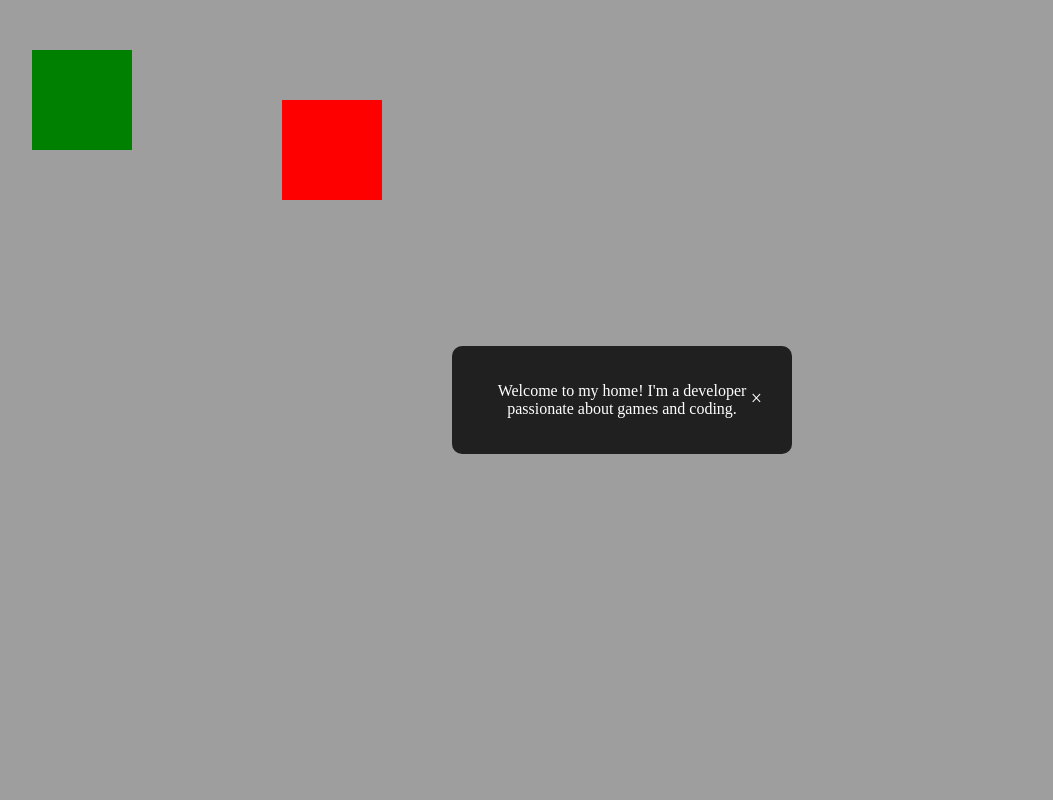
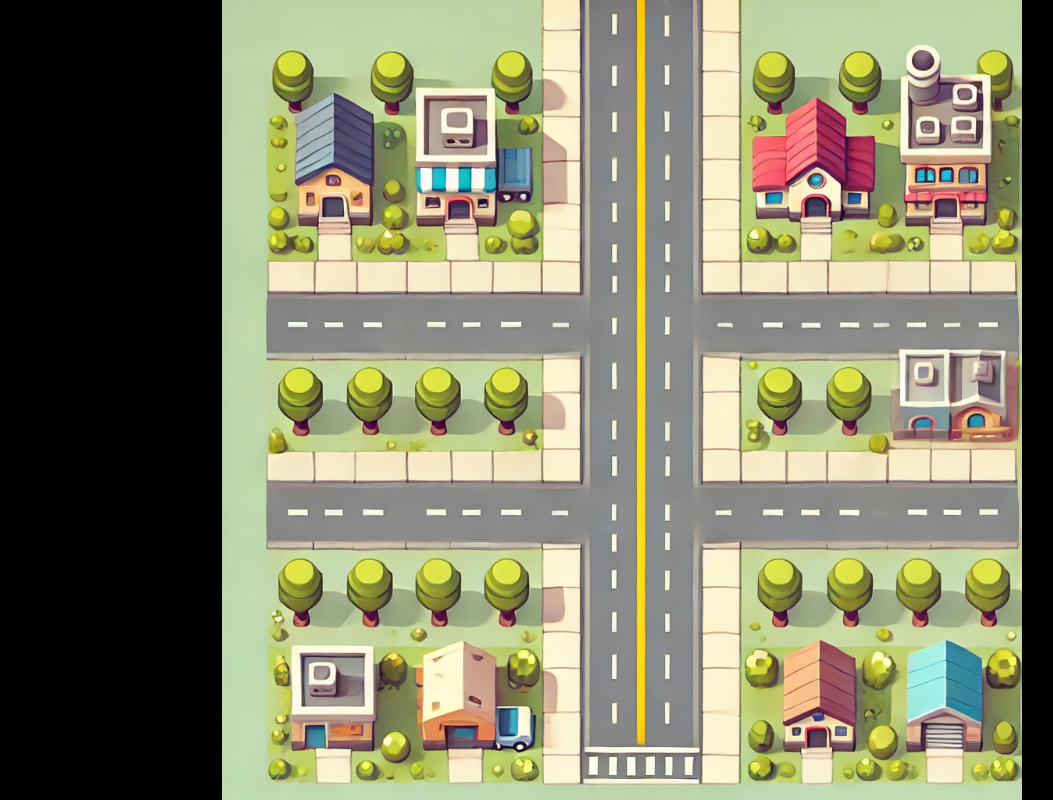
Before and after one commit to void-atom/website, a plain HTML site: page index.html in a window 1280 px wide. Shown: the whole page, without its empty margins (18-1071 px from the left). Drawn offline with Linux system fonts and the light colour scheme.

Commit message:
Added background in canvas

```diff
--- a/script.js
+++ b/script.js
@@ -1,107 +1,40 @@
-// Get canvas and context
 const canvas = document.getElementById("gameCanvas");
 const ctx = canvas.getContext("2d");
 
-// Set canvas size
-canvas.width = window.innerWidth;
-canvas.height = window.innerHeight;
+const backgroundImg = new Image();
+backgroundImg.src = "assets/background.webp";
 
-// Load images
-const backgroundImg = new Image();
-backgroundImg.src = "assets/background.jpg"; // Make sure this exists
-
-const playerImg = new Image();
-playerImg.src = "assets/player.png"; // Make sure this exists
-
-// Player properties
-let player = {
-    x: 100,
-    y: 100,
-    width: 40,
-    height: 40,
-    speed: 5
+backgroundImg.onload = function() {
+    resizeCanvas();
+    gameLoop();
 };
 
-// Define areas (places to visit)
-const areas = [
-    { name: "Home", x: 50, y: 50, width: 100, height: 100, color: "green", info: "Welcome to my home! I'm a developer passionate about games and coding." },
-    { name: "School", x: 300, y: 100, width: 100, height: 100, color: "red", info: "Here is my academic background and certifications!" }
-];
+function resizeCanvas() {
+    const aspectRatio = backgroundImg.width / backgroundImg.height;
 
-// Movement tracking
-let keys = {};
+    if (window.innerWidth / window.innerHeight > aspectRatio) {
+        canvas.height = window.innerHeight;
+        canvas.width = canvas.height * aspectRatio;
+    } else {
+        canvas.width = window.innerWidth;
+        canvas.height = canvas.width / aspectRatio;
+    }
 
-// Event listeners for movement
-window.addEventListener("keydown", (e) => keys[e.key] = true);
-window.addEventListener("keyup", (e) => keys[e.key] = false);
-
-// Popup elements
-const popup = document.getElementById("popup");
-const popupText = document.getElementById("popup-text");
-const closePopup = document.getElementById("close-popup");
-
-// Show popup function
-function showPopup(text) {
-    popupText.textContent = text;
-    popup.classList.remove("hidden");
-    popup.style.display = "block";
+    // Center canvas
+    canvas.style.position = "absolute";
+    canvas.style.top = "50%";
+    canvas.style.left = "50%";
+    canvas.style.transform = "translate(-50%, -50%)";
 }
 
-// Close popup
-closePopup.addEventListener("click", () => {
-    popup.classList.add("hidden");
-    popup.style.display = "none";
-});
-
-// Update function (Handles movement & collisions)
-function update() {
-    let moved = false;
-    if (keys["ArrowUp"]) { player.y -= player.speed; moved = true; }
-    if (keys["ArrowDown"]) { player.y += player.speed; moved = true; }
-    if (keys["ArrowLeft"]) { player.x -= player.speed; moved = true; }
-    if (keys["ArrowRight"]) { player.x += player.speed; moved = true; }
-
-    // Add movement animation
-    if (moved) {
-        document.body.classList.add("animated");
-    } else {
-        document.body.classList.remove("animated");
-    }
-
-    // Check for area interactions
-    areas.forEach(area => {
-        if (player.x < area.x + area.width &&
-            player.x + player.width > area.x &&
-            player.y < area.y + area.height &&
-            player.y + player.height > area.y) {
-            showPopup(area.info);
-        }
-    });
+function draw() {
+    ctx.clearRect(0, 0, canvas.width, canvas.height);
+    ctx.drawImage(backgroundImg, 0, 0, canvas.width, canvas.height);
 }
 
-// Draw function (Renders everything)
-function draw() {
-    ctx.clearRect(0, 0, canvas.width, canvas.height);
-
-    // Draw background
-    ctx.drawImage(backgroundImg, 0, 0, canvas.width, canvas.height);
-
-    // Draw areas (interactive places)
-    areas.forEach(area => {
-        ctx.fillStyle = area.color;
-        ctx.fillRect(area.x, area.y, area.width, area.height);
-    });
-
-    // Draw player character
-    ctx.drawImage(playerImg, player.x, player.y, player.width, player.height);
-}
-
-// Game loop (Runs continuously)
 function gameLoop() {
-    update();
     draw();
     requestAnimationFrame(gameLoop);
 }
 
-// Start the game
-gameLoop();
+window.addEventListener("resize", resizeCanvas);
--- a/style.css
+++ b/style.css
@@ -1,54 +1,17 @@
 body {
     margin: 0;
+    display: flex;
+    justify-content: center;
+    align-items: center;
+    height: 100vh;
+    background: black; /* Optional: Background outside the canvas */
     overflow: hidden;
-    background: #222;
 }
 
-/* Game canvas */
 canvas {
     display: block;
     position: absolute;
-    top: 0;
-    left: 0;
-}
-
-/* Popup Box */
-#popup {
-    position: fixed;
     top: 50%;
     left: 50%;
     transform: translate(-50%, -50%);
-    width: 300px;
-    background: rgba(0, 0, 0, 0.8);
-    color: white;
-    padding: 20px;
-    border-radius: 10px;
-    text-align: center;
-    display: none;
 }
-
-.popup-content {
-    position: relative;
-}
-
-#close-popup {
-    position: absolute;
-    top: 5px;
-    right: 10px;
-    cursor: pointer;
-    font-size: 20px;
-}
-
-/* Animation for smooth player movement */
-@keyframes move {
-    from { transform: translateY(0); }
-    to { transform: translateY(-2px); }
-}
-
-.animated {
-    animation: move 0.2s infinite alternate ease-in-out;
-}
-
-.hidden {
-    display: none;
-}
```
Also changed, not shown: assets/background.webp (added).
